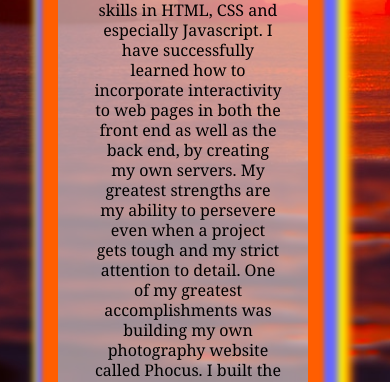
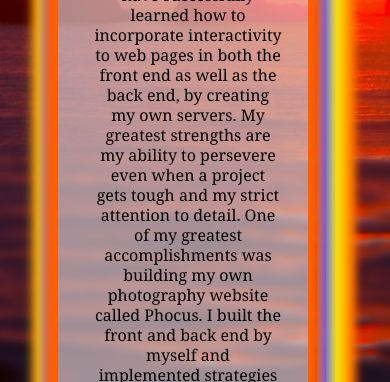
Before and after one commit to andrew129/andrew129.github.io, a website: page index.html in a window 390 px wide. Shown: the part 462-844 px from the top of the page. Drawn offline with nearby package versions, Linux system fonts and the light colour scheme.

Commit message:
working on responsiveness

```diff
--- a/assets/style.css
+++ b/assets/style.css
@@ -288,26 +288,26 @@ img {
 @media screen and (max-width: 500px) /* Mobile */ {
 	.main-content {
 		width: 250px;
-		height: 900px;
-		box-shadow: 0 0 4px 15px rgba(255, 94, 1, 1);
+		height: 820px;
+		box-shadow: 0 0 8px 12px rgba(255, 94, 1, 1);
 		background: rgb(241, 225, 225, 0.6);
 	}
 	.outer-ring {
 		width: 260px;
-		height: 930px;
+		height: 850px;
 		background: none;
-		box-shadow: 0 0 6px 20px rgb(104, 104, 253);
+		box-shadow: 0 0 10px 13px rgb(104, 104, 253);
 	}
 	.eclipse {
 		width: 270px;
-		height: 960px;
-		box-shadow: 0 0 8px 20px rgb(255, 251, 0);
+		height: 880px;
+		box-shadow: 0 0 15px 18px rgb(255, 251, 0);
 	}
 	.outer-eclipse {
 		width: 280px;
-		height: 990px;
+		height: 910px;
 		margin-bottom: 30px;
-		box-shadow: 0 0 10px 15px rgba(255, 94, 1, 1);
+		box-shadow: 0 0 8px 20px rgba(255, 94, 1, 1);
 	}
 	body {
 		margin-bottom: 20px !important;
@@ -316,7 +316,7 @@ img {
 		margin: 0;
 	}
 	.bio {
-		margin-top: 145px;
+		margin-top: 150px;
 	}
 	.img-container {
 		margin-top: 0px;
@@ -324,8 +324,8 @@ img {
 		-webkit-box-shadow: 0 20px 25px 3px rgb(116, 116, 250);
 		-moz-box-shadow: 0 20px 25px 3px rgb(116, 116, 250);
 		box-shadow: 0 20px 25px 3px rgb(116, 116, 250);
-		height: 200px;
-		width: 200px;
+		height: 150px;
+		width: 170px;
 	}
 	img {
 		border-radius: 400px;
```
